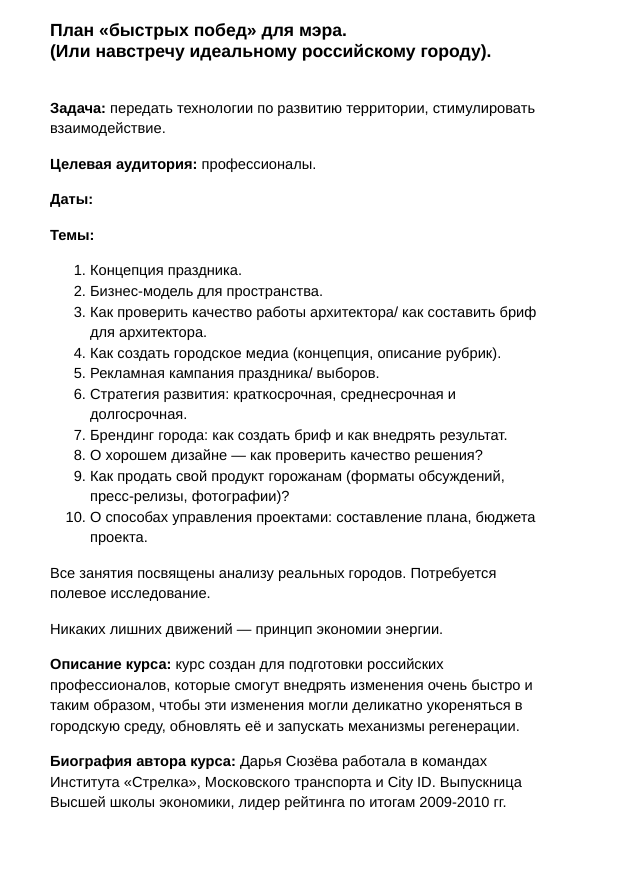
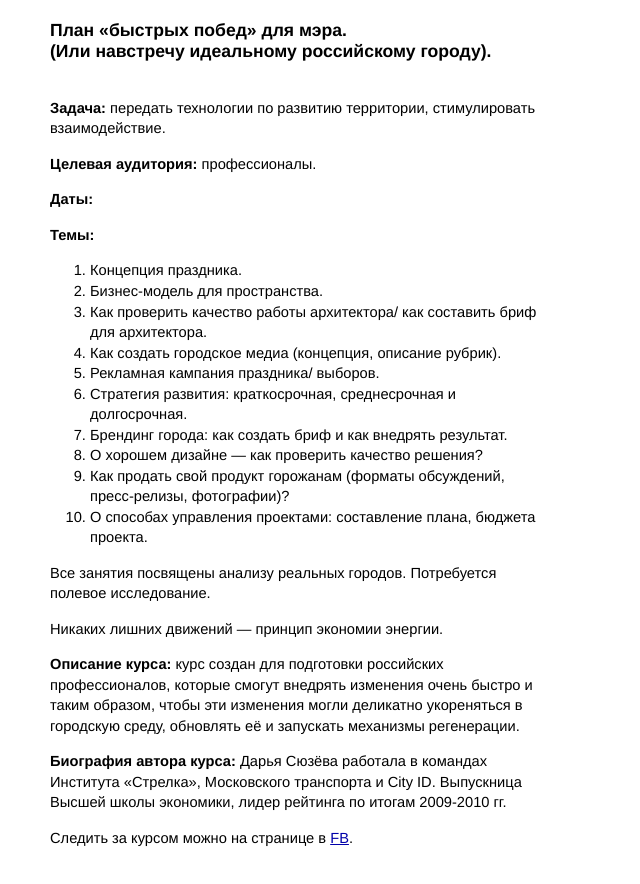
Before and after one commit to dashasurbanism/dashasurbanism.github.io, a plain HTML site: page index.html in a window 1280 px wide. Shown: the whole page, without its empty margins (0-640 px from the left). Before the commit the page ends 863 px from the top, so only its background shows below. Drawn offline with Linux system fonts and the light colour scheme.

Commit message:
add facebook link

```diff
--- a/index.html
+++ b/index.html
@@ -85,6 +85,11 @@
 <b>Биография автора курса:</b> Дарья Сюзёва работала в командах Института «Стрелка», Московского транспорта и City ID. Выпускница Высшей школы экономики, лидер рейтинга по итогам 2009-2010 гг.
         </p>
       </div>
+      <div>
+        <p>
+Следить за курсом можно на странице в <a href="https://www.facebook.com/dashasurbanism/">FB</a>.
+        </p>
+      </div>
     </div>
   </div>
 </body>
```
